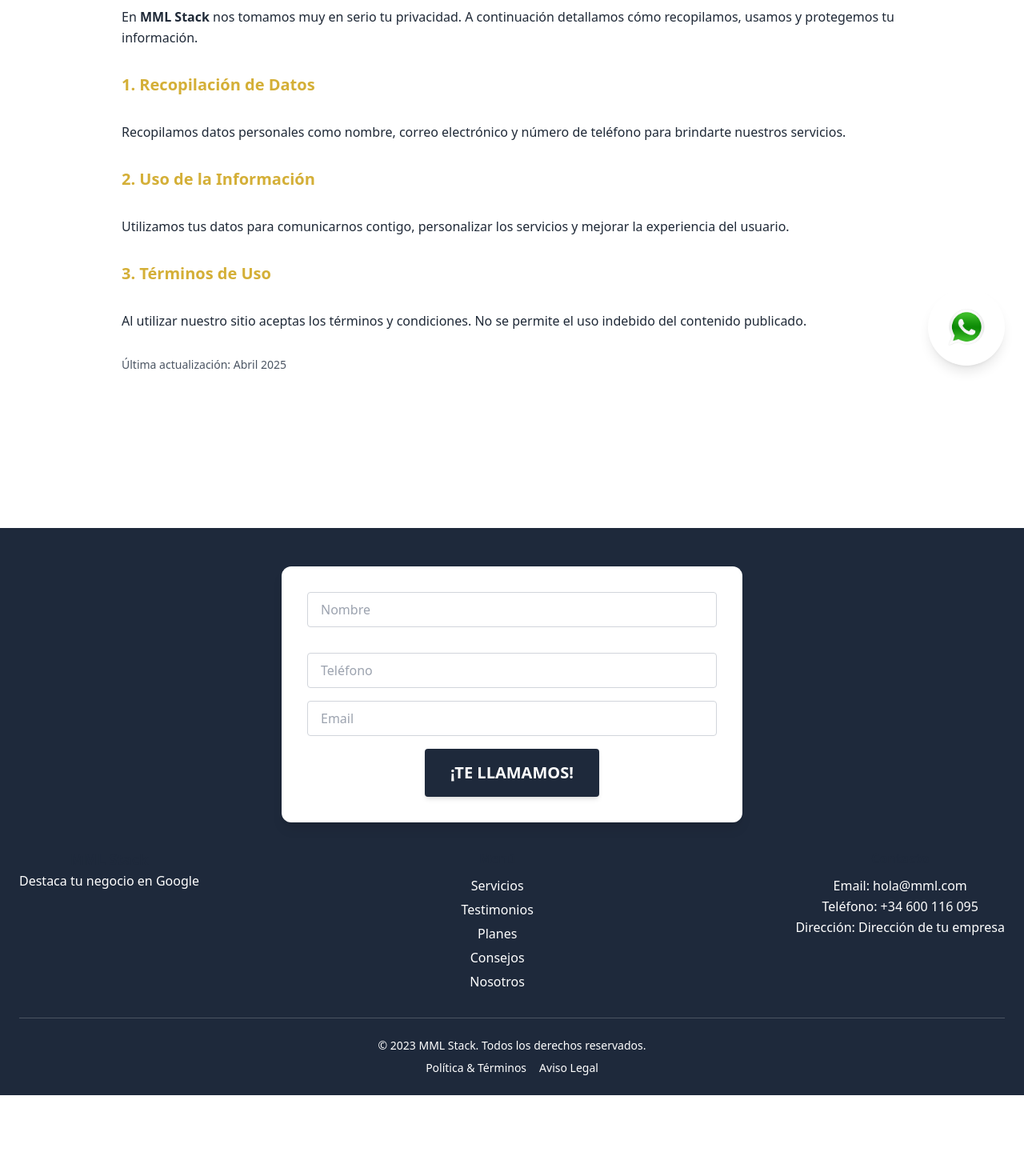
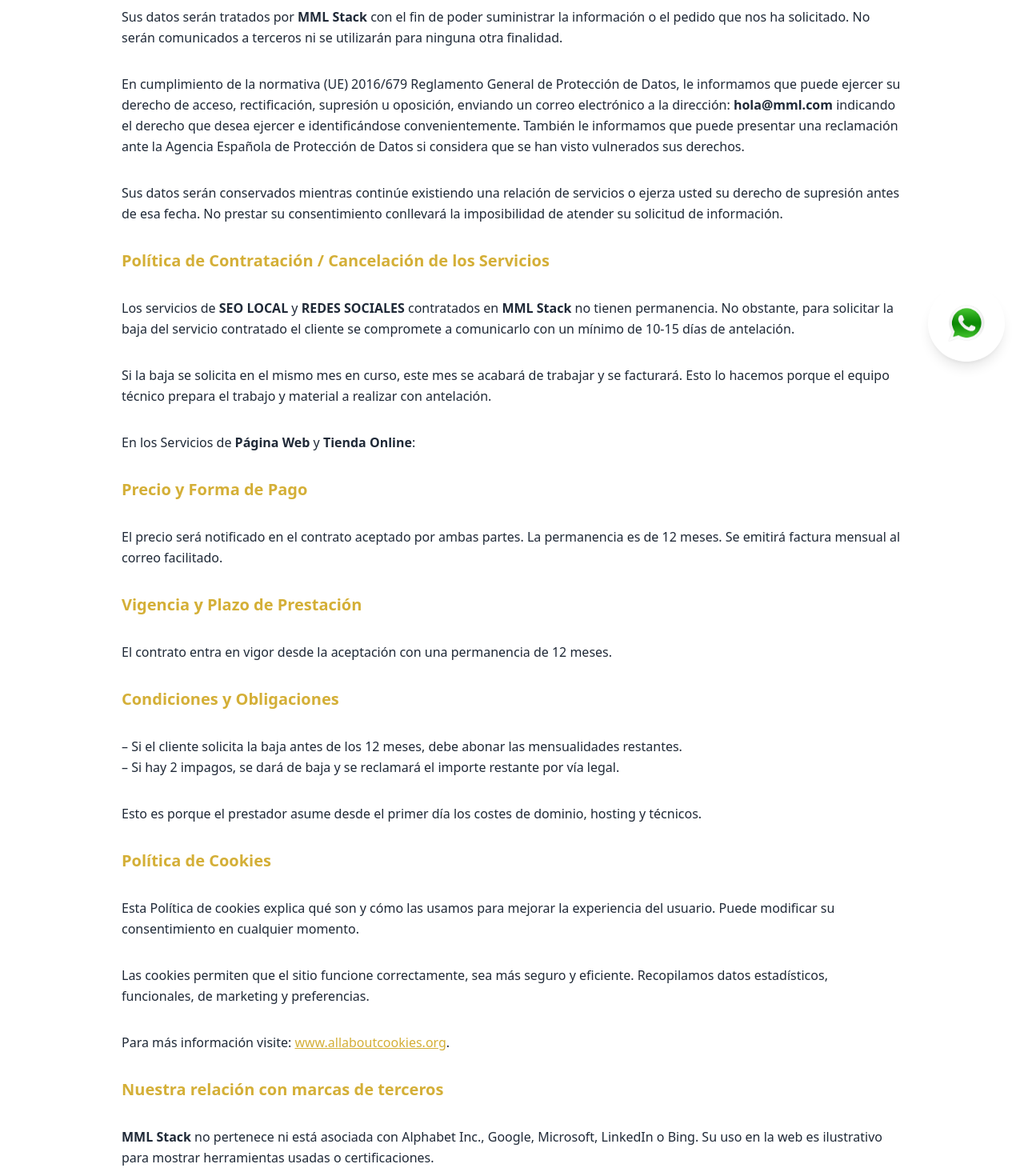
Before and after one commit to MarianDark/mml-website, a React (Vite) app in the folder frontend/: page /politica in a window 1280 px wide. Shown: the part 300-1770 px from the top of the page at 80% size. Before the commit the page ends 1669 px from the top, so only its background shows below. Built offline with nearby package versions, Linux system fonts and the light colour scheme.

Commit message:
Fix scroll positioning for service and testimonial sections using scroll margin

```diff
--- a/frontend/src/App.jsx
+++ b/frontend/src/App.jsx
@@ -1,11 +1,11 @@
 import "./index.css";
 import { BrowserRouter, Routes, Route } from "react-router-dom";
+import ScrollToTop from "./components/ScrollToTop"; // ✅ Scroll asegurado al cambiar de página
 import Header from "./components/Header";
 import Footer from "./components/Footer";
 import WhatsappButton from "./components/WhatsappButton";
-import Politica from "./pages/Politica";
-import AvisoLegal from "./pages/AvisoLegal";
 
+// Páginas
 import Home from "./pages/Home";
 import Nosotros from "./pages/Nosotros";
 import Servicios from "./pages/Servicios";
@@ -16,10 +16,13 @@
 import PaginasWeb from "./pages/PaginasWeb";
 import RedesSociales from "./pages/RedesSociales";
 import Ecommerce from "./pages/Ecommerce";
+import Politica from "./pages/Politica";
+import AvisoLegal from "./pages/AvisoLegal";
 
 function App() {
   return (
     <BrowserRouter>
+      <ScrollToTop /> {/* ✅ Esto asegura scroll al top al cambiar de ruta */}
       <Header />
       <Routes>
         <Route path="/" element={<Home />} />
--- a/frontend/src/components/Footer.jsx
+++ b/frontend/src/components/Footer.jsx
@@ -16,14 +16,14 @@
           <h3 className="font-bold mb-2">Menú</h3>
           <ul className="space-y-1">
             <li>
-              <Link to="/#servicios" className="text-white hover:text-mmlgold transition">
+              <a href="/#servicecard" className="text-white hover:text-mmlgold transition">
                 Servicios
-              </Link>
+              </a>
             </li>
             <li>
-              <Link to="/#testimonios" className="text-white hover:text-mmlgold transition">
+              <a href="/#testimonialcard" className="text-white hover:text-mmlgold transition">
                 Testimonios
-              </Link>
+              </a>
             </li>
             <li>
               <Link to="/planes" className="text-white hover:text-mmlgold transition">
@@ -51,20 +51,13 @@
         </div>
       </div>
 
-      {/* Bloque final con texto legal y enlaces */}
       <div className="text-center text-sm text-white mt-10 border-t border-white/20 pt-6">
         <p>© 2023 MML Stack. Todos los derechos reservados.</p>
         <div className="mt-2 space-x-4">
-          <Link
-            to="/politica"
-            className="text-white hover:text-mmlgold transition"
-          >
+          <Link to="/politica" className="text-white hover:text-mmlgold transition">
             Política & Términos
           </Link>
-          <Link
-            to="/aviso-legal"
-            className="text-white hover:text-mmlgold transition"
-          >
+          <Link to="/aviso-legal" className="text-white hover:text-mmlgold transition">
             Aviso Legal
           </Link>
         </div>
--- /dev/null
+++ b/frontend/src/components/ScrollToTop.jsx
@@ -0,0 +1,13 @@
+// src/components/ScrollToTop.js
+import { useEffect } from "react";
+import { useLocation } from "react-router-dom";
+
+export default function ScrollToTop() {
+  const { pathname } = useLocation();
+
+  useEffect(() => {
+    window.scrollTo({ top: 0, behavior: "smooth" });
+  }, [pathname]);
+
+  return null; // no renderiza nada
+}
--- a/frontend/src/pages/Home.jsx
+++ b/frontend/src/pages/Home.jsx
@@ -82,7 +82,8 @@
 
       {/* SERVICIOS */}
       <motion.section
-        className="px-3 md:px-6 text-center"
+        id="servicecard"
+        className="px-3 md:px-6 text-center scroll-mt-80" // <- ajusta aquí
         initial={{ opacity: 0, y: 30 }}
         whileInView={{ opacity: 1, y: 0 }}
         transition={{ duration: 0.6 }}
@@ -111,7 +112,14 @@
       </motion.section>
 
       {/* TESTIMONIOS */}
-      <motion.section className="px-3 md:px-6 text-center mt-8">
+      <motion.section
+        id="testimonialcard"
+        className="px-3 md:px-6 text-center mt-8 scroll-mt-80" // <- ajusta aquí también
+        initial={{ opacity: 0, y: 30 }}
+        whileInView={{ opacity: 1, y: 0 }}
+        transition={{ duration: 0.6 }}
+        viewport={{ once: true }}
+      >
         <h2 className="text-2xl md:text-4xl font-bold mb-4">Testimonios</h2>
         <div className="grid gap-4 md:grid-cols-3">
           <TestimonialCard
@@ -155,7 +163,6 @@
           </div>
         </div>
       </motion.section>
-
     </div>
   );
 }
--- a/frontend/src/pages/Politica.jsx
+++ b/frontend/src/pages/Politica.jsx
@@ -18,23 +18,63 @@
       </motion.h1>
 
       <p>
-        En <strong>MML Stack</strong> nos tomamos muy en serio tu privacidad. A continuación detallamos cómo
-        recopilamos, usamos y protegemos tu información.
+        Sus datos serán tratados por <strong>MML Stack</strong> con el fin de poder suministrar la información o el pedido que nos ha solicitado. No serán comunicados a terceros ni se utilizarán para ninguna otra finalidad.
       </p>
 
-      <h2 className="text-xl font-semibold text-mmlgold">1. Recopilación de Datos</h2>
       <p>
-        Recopilamos datos personales como nombre, correo electrónico y número de teléfono para brindarte nuestros servicios.
+        En cumplimiento de la normativa (UE) 2016/679 Reglamento General de Protección de Datos, le informamos que puede ejercer su derecho de acceso, rectificación, supresión u oposición, enviando un correo electrónico a la dirección: <strong>hola@mml.com</strong> indicando el derecho que desea ejercer e identificándose convenientemente. También le informamos que puede presentar una reclamación ante la Agencia Española de Protección de Datos si considera que se han visto vulnerados sus derechos.
       </p>
 
-      <h2 className="text-xl font-semibold text-mmlgold">2. Uso de la Información</h2>
       <p>
-        Utilizamos tus datos para comunicarnos contigo, personalizar los servicios y mejorar la experiencia del usuario.
+        Sus datos serán conservados mientras continúe existiendo una relación de servicios o ejerza usted su derecho de supresión antes de esa fecha. No prestar su consentimiento conllevará la imposibilidad de atender su solicitud de información.
       </p>
 
-      <h2 className="text-xl font-semibold text-mmlgold">3. Términos de Uso</h2>
+      <h2 className="text-xl font-semibold text-mmlgold">Política de Contratación / Cancelación de los Servicios</h2>
       <p>
-        Al utilizar nuestro sitio aceptas los términos y condiciones. No se permite el uso indebido del contenido publicado.
+        Los servicios de <strong>SEO LOCAL</strong> y <strong>REDES SOCIALES</strong> contratados en <strong>MML Stack</strong> no tienen permanencia. No obstante, para solicitar la baja del servicio contratado el cliente se compromete a comunicarlo con un mínimo de 10-15 días de antelación.
+      </p>
+      <p>
+        Si la baja se solicita en el mismo mes en curso, este mes se acabará de trabajar y se facturará. Esto lo hacemos porque el equipo técnico prepara el trabajo y material a realizar con antelación.
+      </p>
+      <p>
+        En los Servicios de <strong>Página Web</strong> y <strong>Tienda Online</strong>:
+      </p>
+
+      <h2 className="text-xl font-semibold text-mmlgold">Precio y Forma de Pago</h2>
+      <p>
+        El precio será notificado en el contrato aceptado por ambas partes. La permanencia es de 12 meses. Se emitirá factura mensual al correo facilitado.
+      </p>
+
+      <h2 className="text-xl font-semibold text-mmlgold">Vigencia y Plazo de Prestación</h2>
+      <p>
+        El contrato entra en vigor desde la aceptación con una permanencia de 12 meses.
+      </p>
+
+      <h2 className="text-xl font-semibold text-mmlgold">Condiciones y Obligaciones</h2>
+      <p>
+        – Si el cliente solicita la baja antes de los 12 meses, debe abonar las mensualidades restantes. <br />
+        – Si hay 2 impagos, se dará de baja y se reclamará el importe restante por vía legal.
+      </p>
+      <p>
+        Esto es porque el prestador asume desde el primer día los costes de dominio, hosting y técnicos.
+      </p>
+
+      <h2 className="text-xl font-semibold text-mmlgold">Política de Cookies</h2>
+      <p>
+        Esta Política de cookies explica qué son y cómo las usamos para mejorar la experiencia del usuario. Puede modificar su consentimiento en cualquier momento.
+      </p>
+
+      <p>
+        Las cookies permiten que el sitio funcione correctamente, sea más seguro y eficiente. Recopilamos datos estadísticos, funcionales, de marketing y preferencias.
+      </p>
+
+      <p>
+        Para más información visite: <a href="https://www.allaboutcookies.org" target="_blank" rel="noreferrer" className="text-mmlgold underline">www.allaboutcookies.org</a>.
+      </p>
+
+      <h2 className="text-xl font-semibold text-mmlgold">Nuestra relación con marcas de terceros</h2>
+      <p>
+        <strong>MML Stack</strong> no pertenece ni está asociada con Alphabet Inc., Google, Microsoft, LinkedIn o Bing. Su uso en la web es ilustrativo para mostrar herramientas usadas o certificaciones.
       </p>
 
       <p className="mt-6 text-sm text-gray-600">Última actualización: Abril 2025</p>
```
Lines whose indentation alone changed are shown as unchanged.
